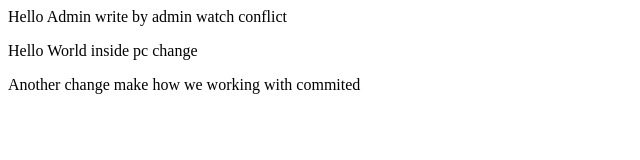
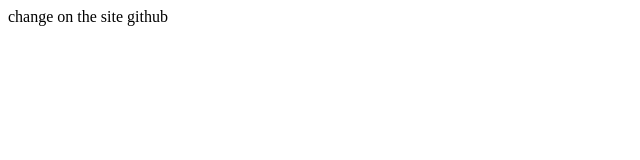
Before and after one commit to johanisaj/fromLocal, a plain HTML site: page index.html in a window 1280 px wide. Shown: the whole page, without its empty margins (0-640 px from the left). Drawn offline with Linux system fonts and the light colour scheme.

Commit message:
Update index.html

```diff
--- a/index.html
+++ b/index.html
@@ -7,13 +7,6 @@
     <title>In Forked Change</title>
 </head>
 <body>
-
-    Hello Admin
-
-   write by admin watch conflict
-
-    <p>Hello World inside pc change  </p>
-
-    <p>Another change make how we working with commited </p>
+   change on the site github
 </body>
 </html>
```
